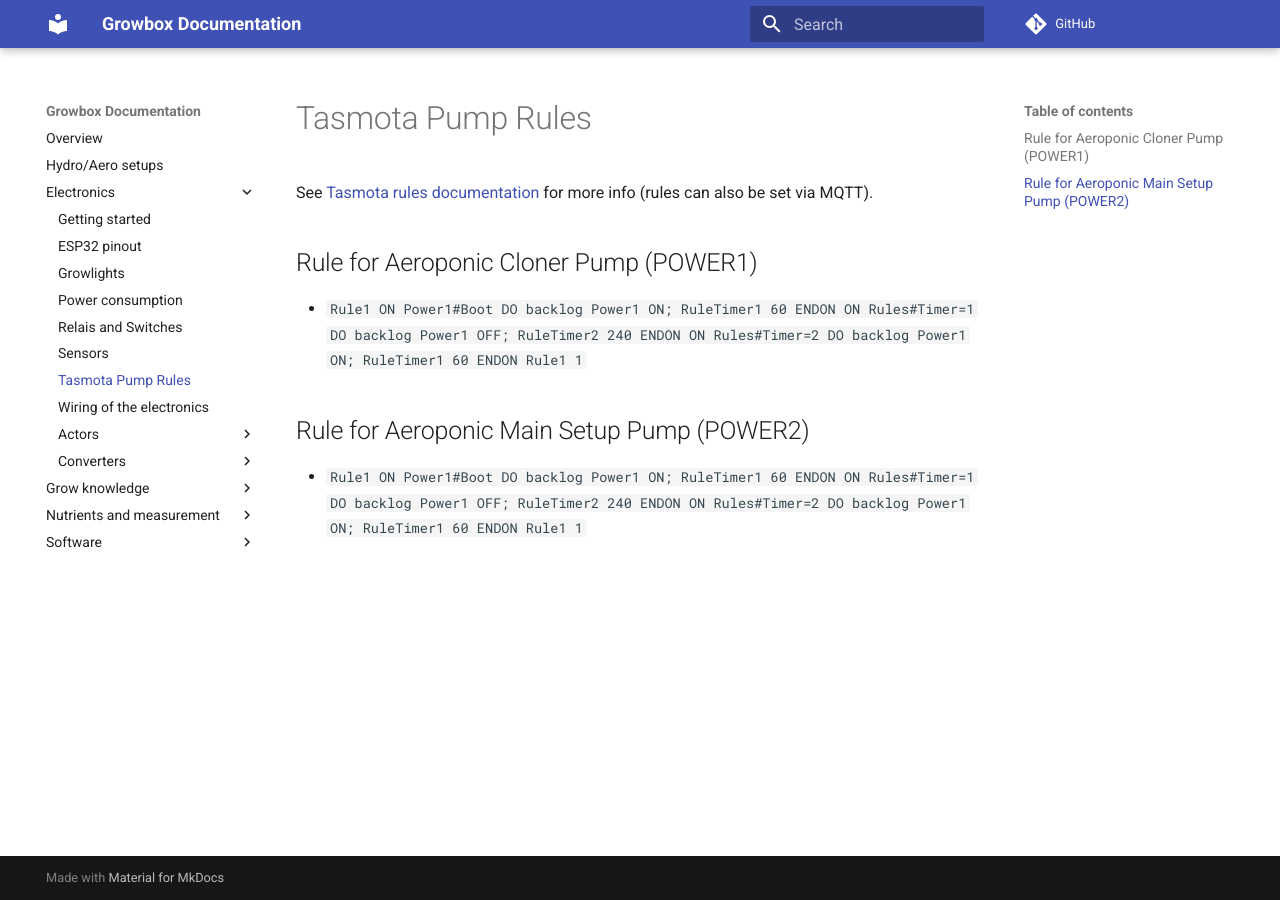
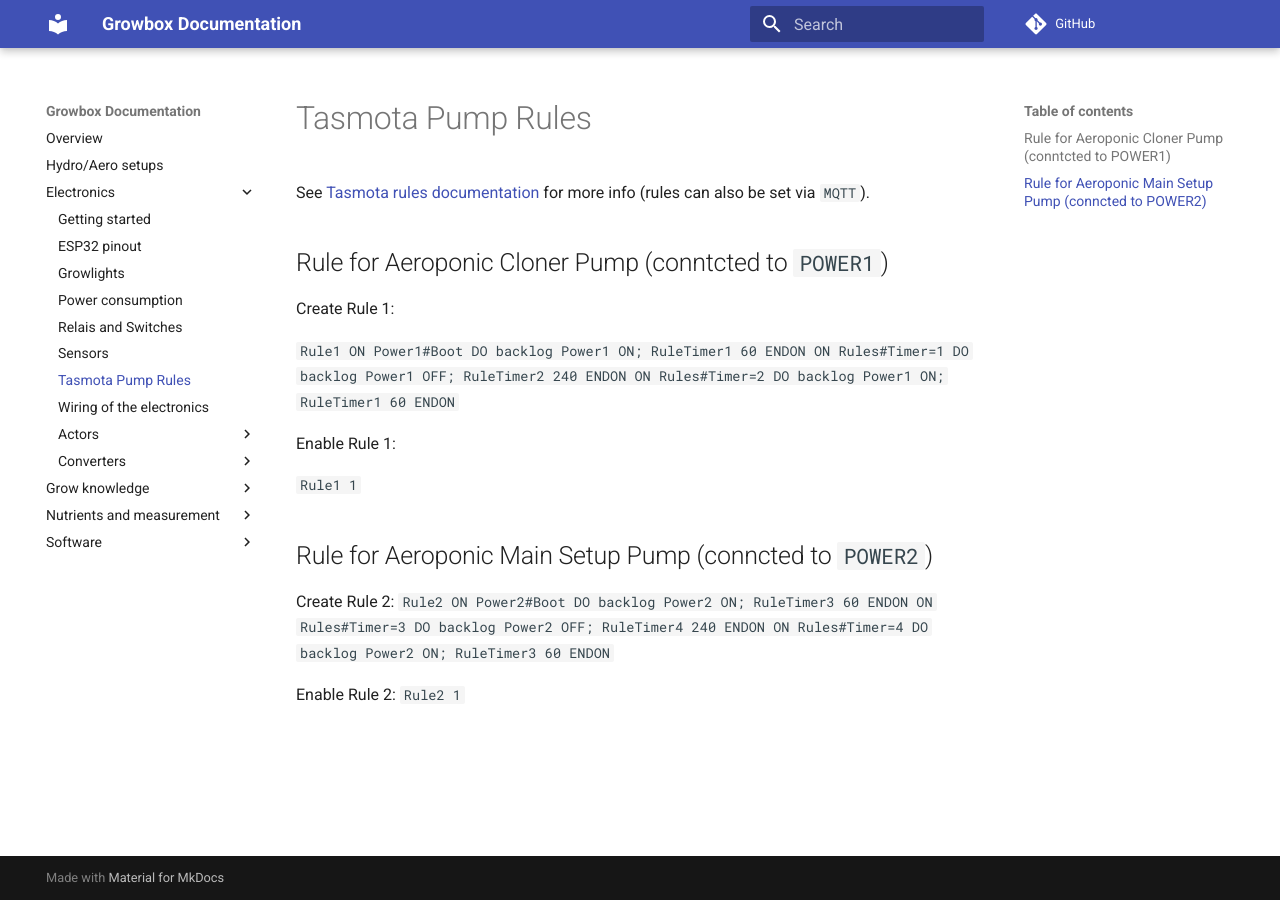
Before and after one commit to finki001/growbox-documentation, an MkDocs documentation site: the page built from docs/electronics/tasmota-rules.md, in a window 1280 px wide. Built offline with MkDocs 1.6.1 and Material for MkDocs 9.7.7, drawn with Linux system fonts in a browser that asks for light colours; comment, search, counter and statistics services are not loaded.

Commit message:
fix rules

```diff
--- a/docs/electronics/tasmota-rules.md
+++ b/docs/electronics/tasmota-rules.md
@@ -1,13 +1,19 @@
 # Tasmota Pump Rules
 
-See [Tasmota rules documentation](https://tasmota.github.io/docs/Rules/) for more info (rules can also be set via MQTT).
+See [Tasmota rules documentation](https://tasmota.github.io/docs/Rules/) for more info (rules can also be set via `MQTT`).
 
-## Rule for Aeroponic Cloner Pump (POWER1)
-* `Rule1 ON Power1#Boot DO backlog Power1 ON; RuleTimer1 60 ENDON ON Rules#Timer=1 DO backlog Power1 OFF; RuleTimer2 240 ENDON ON Rules#Timer=2 DO backlog Power1 ON; RuleTimer1 60 ENDON
-Rule1 1
-`
+## Rule for Aeroponic Cloner Pump (conntcted to `POWER1`)
+Create Rule 1:
 
-## Rule for Aeroponic Main Setup Pump (POWER2)
-* `Rule1 ON Power1#Boot DO backlog Power1 ON; RuleTimer1 60 ENDON ON Rules#Timer=1 DO backlog Power1 OFF; RuleTimer2 240 ENDON ON Rules#Timer=2 DO backlog Power1 ON; RuleTimer1 60 ENDON
-Rule1 1
-`
+`Rule1 ON Power1#Boot DO backlog Power1 ON; RuleTimer1 60 ENDON ON Rules#Timer=1 DO backlog Power1 OFF; RuleTimer2 240 ENDON ON Rules#Timer=2 DO backlog Power1 ON; RuleTimer1 60 ENDON`
+
+Enable Rule 1:
+
+`Rule1 1`
+
+## Rule for Aeroponic Main Setup Pump (conncted to `POWER2`)
+Create Rule 2:
+`Rule2 ON Power2#Boot DO backlog Power2 ON; RuleTimer3 60 ENDON ON Rules#Timer=3 DO backlog Power2 OFF; RuleTimer4 240 ENDON ON Rules#Timer=4 DO backlog Power2 ON; RuleTimer3 60 ENDON`
+
+Enable Rule 2:
+`Rule2 1`
```
